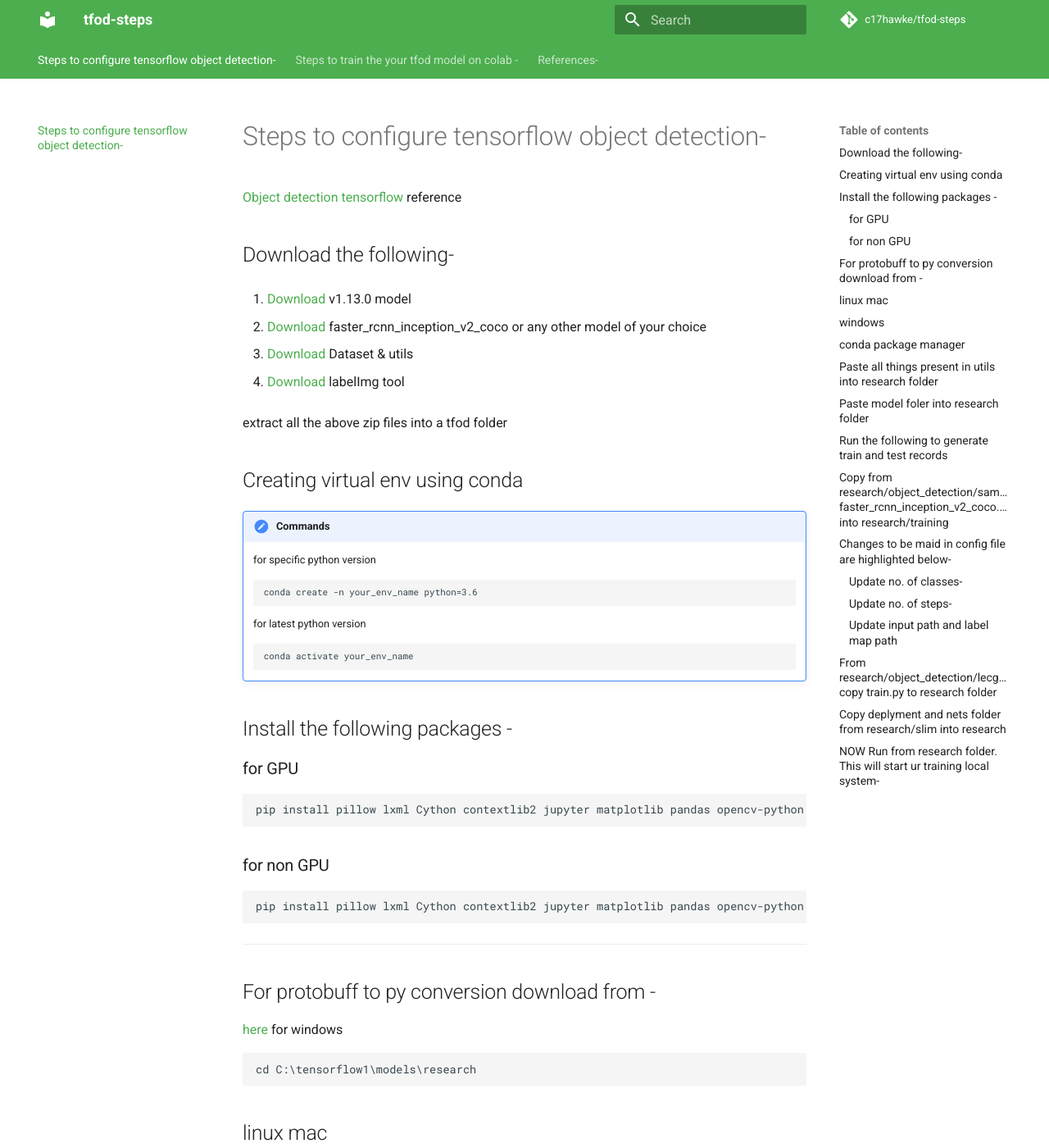
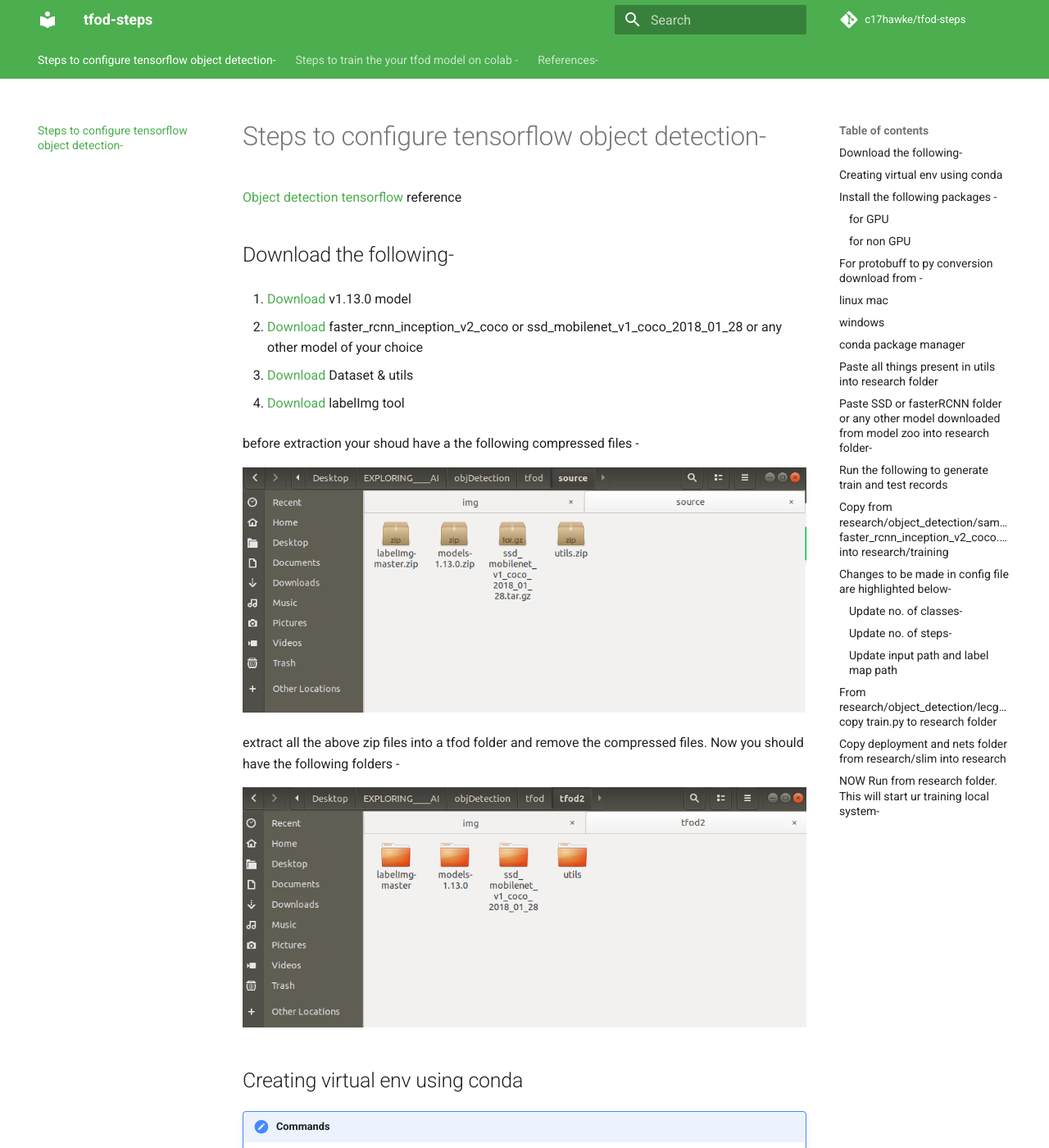
Before and after one commit to c17hawke/tfod-setup, an MkDocs documentation site: the page built from docs/index.md, in a window 1280 px wide and 1400 px high. Shown: the whole window at 82% size. Built offline with MkDocs 1.6.1 and Material for MkDocs 9.7.7, drawn with Linux system fonts in a browser that asks for light colours; comment, search, counter and statistics services are not loaded; some of the changed text lies outside the part shown.

Commit message:
add screenshots and update index

````diff
--- a/docs/index.md
+++ b/docs/index.md
@@ -6,14 +6,21 @@
 
 1. [Download](https://github.com/tensorflow/models/tree/v1.13.0) v1.13.0 model
 
-2. [Download](http://download.tensorflow.org/models/object_detection/faster_rcnn_inception_v2_coco_2018_01_28.tar.gz)  faster_rcnn_inception_v2_coco or any other model of your choice
+2. [Download](http://download.tensorflow.org/models/object_detection/faster_rcnn_inception_v2_coco_2018_01_28.tar.gz)  faster_rcnn_inception_v2_coco or ssd_mobilenet_v1_coco_2018_01_28 or any other model of your choice
 
 3. [Download](https://drive.google.com/file/d/12F5oGAuQg7qBM_267TCMt_rlorV-M7gf/view?usp=sharing) Dataset & utils
 
 
 4. [Download](https://tzutalin.github.io/labelImg/) labelImg tool
 
-extract all the above zip files into a tfod folder
+before extraction your shoud have a the following compressed files -
+
+![zipFiles](img/zipFiles.png)
+
+
+extract all the above zip files into a tfod folder and remove the compressed files. Now you should have the following folders -
+
+![firstExtaction](img/firstExtaction.png)
 
 ## Creating virtual env using conda
 
@@ -43,11 +50,14 @@
 ---
 
 ## For protobuff to py conversion download from -
-[here](https://github.com/protocolbuffers/protobuf/releases/download/v3.11.0/protoc-3.11.0-win64.zip) for windows
 
-```
-cd C:\tensorflow1\models\research
-```
+For windows -> [download](https://github.com/protocolbuffers/protobuf/releases/download/v3.11.0/protoc-3.11.0-win64.zip)
+
+
+Open a commmand line and cd to research folder
+
+
+Now in research folder run the following command-
 
 ## linux mac
 ```
@@ -66,13 +76,21 @@
 
 ## Paste all things present in utils into research folder
 
-## Paste model foler into research folder
+Following are the files and folder present in the utils folder-
+
+![utils folder structure](img/underUtilsFolder.png)
+
+
+## Paste SSD or fasterRCNN folder or any other model downloaded from model zoo into research folder-
+
 Now cd to research folder and run the following python file -
+
 ```
 python xml_to_csv.py
 ```
 
 ## Run the following to generate train and test records
+
 ```
 python generate_tfrecord.py --csv_input=images/train_labels.csv --image_dir=images/train --output_path=train.record
 ```
@@ -83,7 +101,8 @@
 
 ## Copy from research/object_detection/samples/config/ faster_rcnn_inception_v2_coco.config into research/training
 
-## Changes to be maid in config file are highlighted below-
+
+## Changes to be made in config file are highlighted below-
 
 ### Update no. of classes-
 ``` hl_lines="3"
@@ -134,10 +153,20 @@
 
 ## From research/object_detection/lecgacy/ copy train.py to research folder
 
-## Copy deplyment and nets folder from research/slim into research
+legacy folder contains train.py as shown below -
+![legacy folder](img/legacyFolder.png)
+
+## Copy deployment and nets folder from research/slim into research
+
+slim folder contains the following folders -
+
+![slim folder](img/slimFolder.png)
 
 ## NOW Run from research folder. This will start ur training local system-
 
 ```
 python train.py --logtostderr --train_dir=training/ --pipeline_config_path=training/faster_rcnn_inception_v2_coco.config
 ```
+
+!!! Warning
+    Always run all the commands in research folder
````
Also changed, not shown: docs/img/configFiles.png (added), docs/img/copySSD.png (added), docs/img/firstExtaction.png (added), docs/img/legacyFolder.png (added), docs/img/objDetJupyterNotebook.png (added), docs/img/researchFolder.png (added), docs/img/slimFolder.png (added), docs/img/trainingFolder.png (added), docs/img/underUtilsFolder.png (added), docs/img/zipFiles.png (added).
